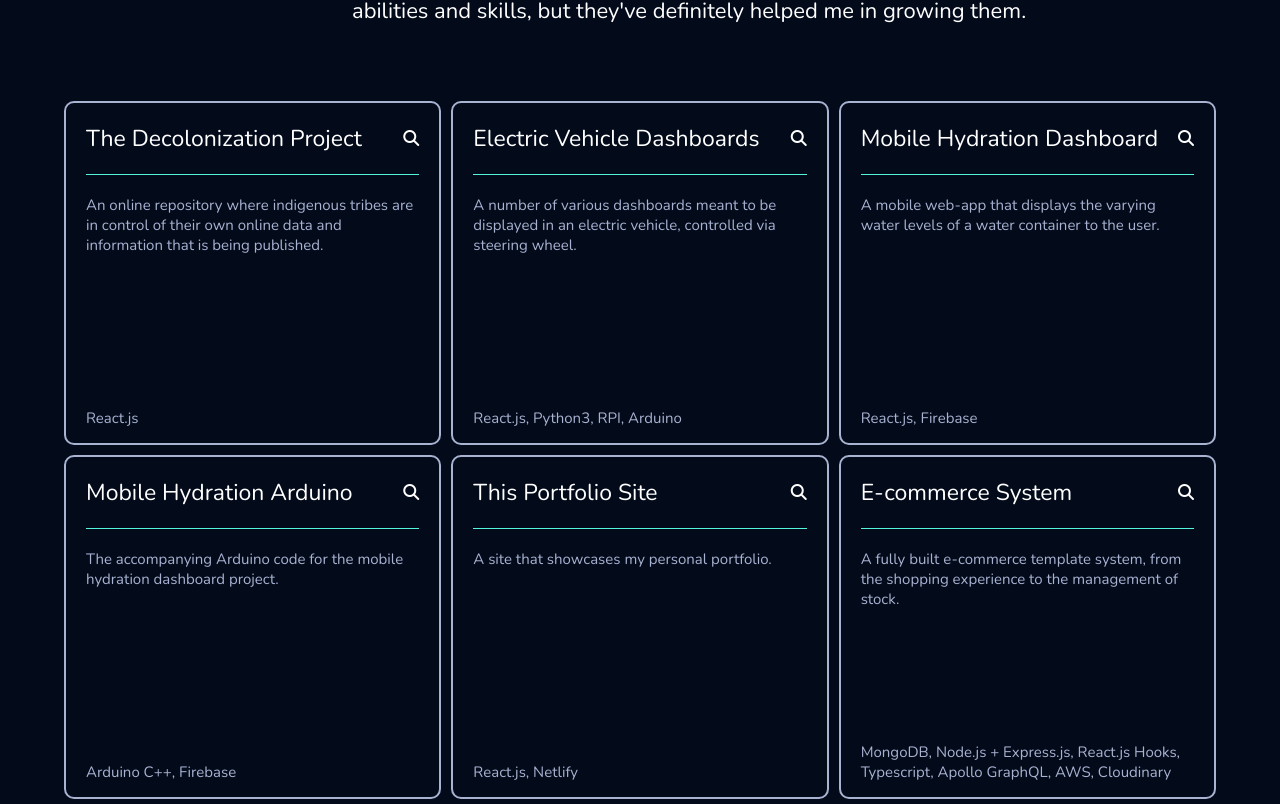
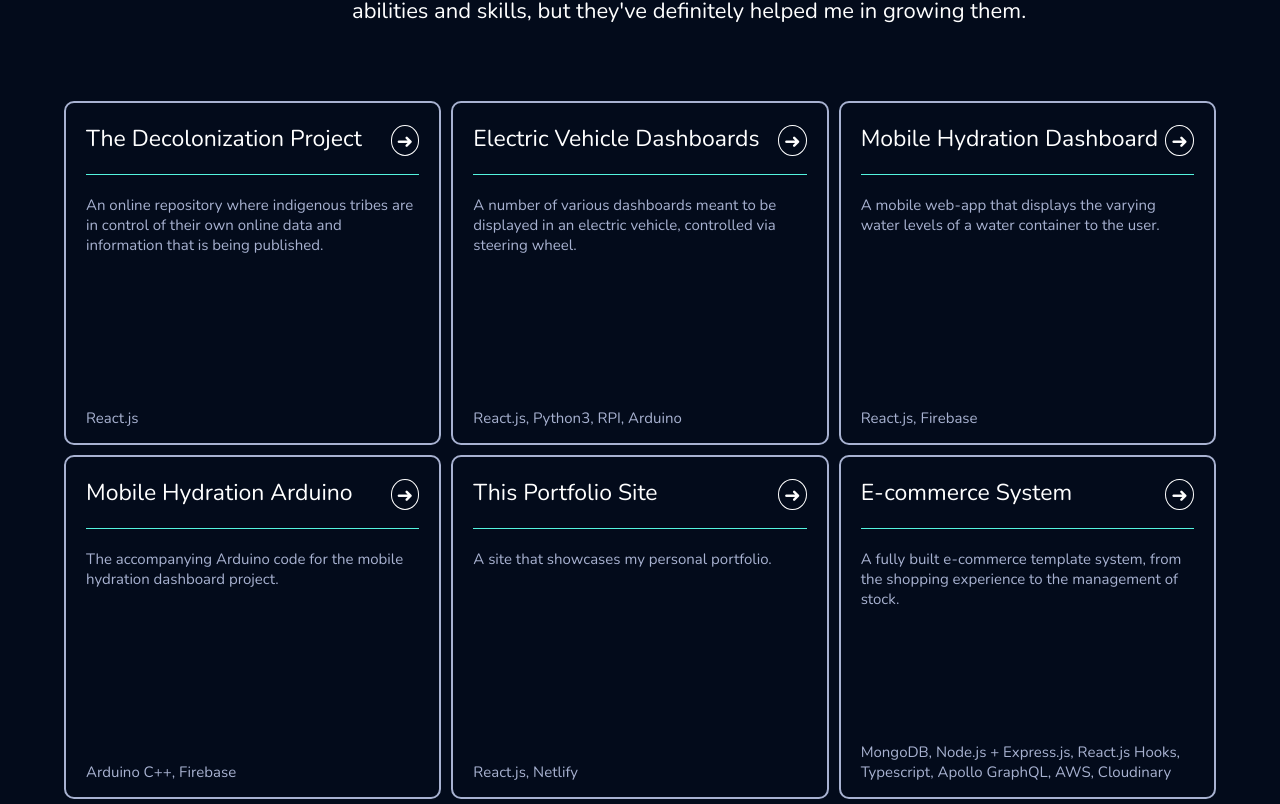
Before and after one commit to CaitlinChiang/Portfolio, a React (Create React App) app: page / in a window 1280 px wide. Shown: the part 2156-2960 px from the top of the page. Built offline with nearby package versions, Linux system fonts and the light colour scheme.

Commit message:
Add icons

```diff
--- a/public/index.html
+++ b/public/index.html
@@ -3,7 +3,6 @@
   <head>
     <meta charset="utf-8" />
     <link rel="icon" href="%PUBLIC_URL%/star-icon.png" />
-    <link rel="stylesheet" href="https://cdnjs.cloudflare.com/ajax/libs/font-awesome/4.7.0/css/font-awesome.min.css">
 
     <meta name="viewport" content="width=device-width, initial-scale=1" />
     <meta name="theme-color" content="#000000" />
--- a/src/components/Projects.js
+++ b/src/components/Projects.js
@@ -101,7 +101,7 @@ class Projects extends Component {
                 <div className="project-box">
                   <div className="icon-project">
                     <a target="_blank" href={project?.link} rel="noreferrer">
-                      <i class="fas fa-search" />
+                      <span className="arrow">{'➜'}</span>
                     </a>
                   </div>
                   <div className="project-title">{project?.title}</div>
--- a/src/styles/Projects.css
+++ b/src/styles/Projects.css
@@ -77,6 +77,19 @@
   padding-right: 20px;
 }
 
+.arrow {
+  font-size: 20px;
+  border: 1px solid white;
+  padding-top: 2px;
+  padding-left: 5px;
+  padding-right: 5px;
+  border-radius: 50%;
+}
+.arrow:hover {
+  background-color: white;
+  color: var(--dark-navy);
+}
+
 @media only screen and (max-width: 780px) {
   .projects-intro {
     display: block;
```
